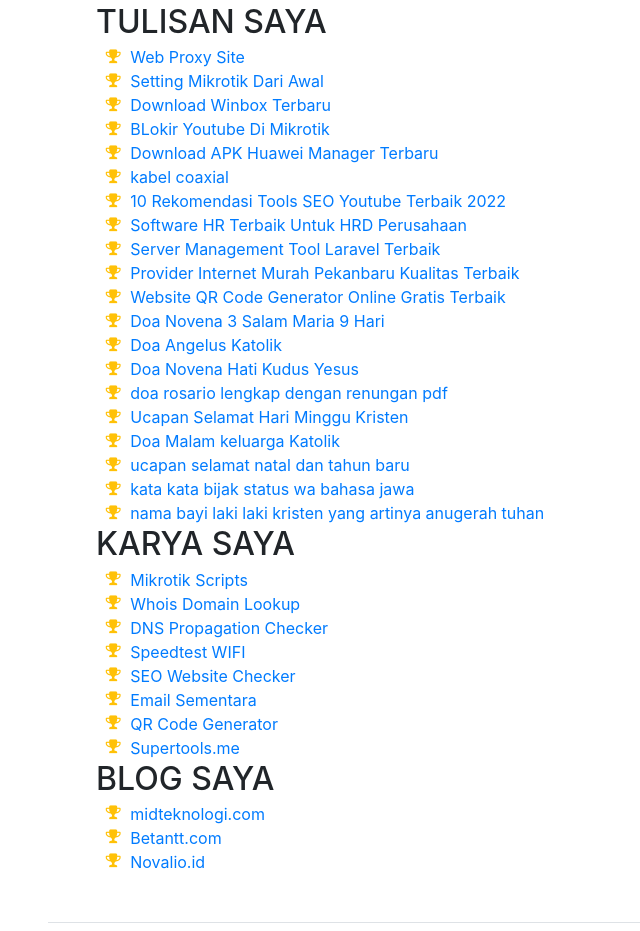
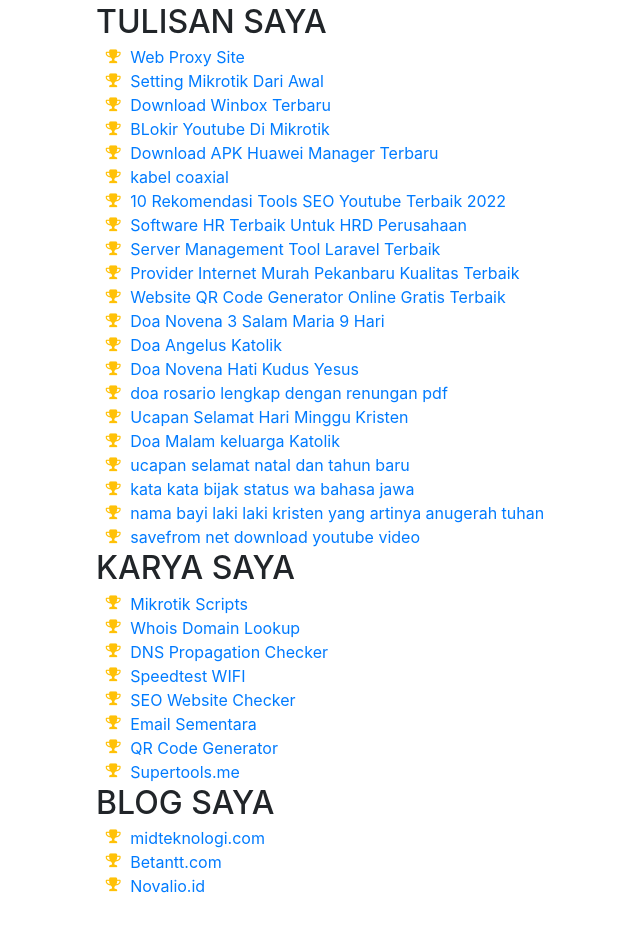
Before and after one commit to adinata-id/karir, a website with bundled scripts: page index.html in a window 1280 px wide. Shown: the part 1645-2576 px from the top of the page, without its empty margins (224-864 px from the left). Built offline with nearby package versions, Linux system fonts and the light colour scheme; a web font is replaced by a local one.

Commit message:
update artikel lists

```diff
--- a/index.html
+++ b/index.html
@@ -258,6 +258,13 @@
           </li>
 
 
+          <li>
+            <i class="fa-li fa fa-trophy text-warning"></i>
+            <a href="https://betantt.com/cara-mudah-download-video-youtube/" target="_blank">
+              savefrom net download youtube video
+            </a>
+          </li>
+
 
 
 
```
